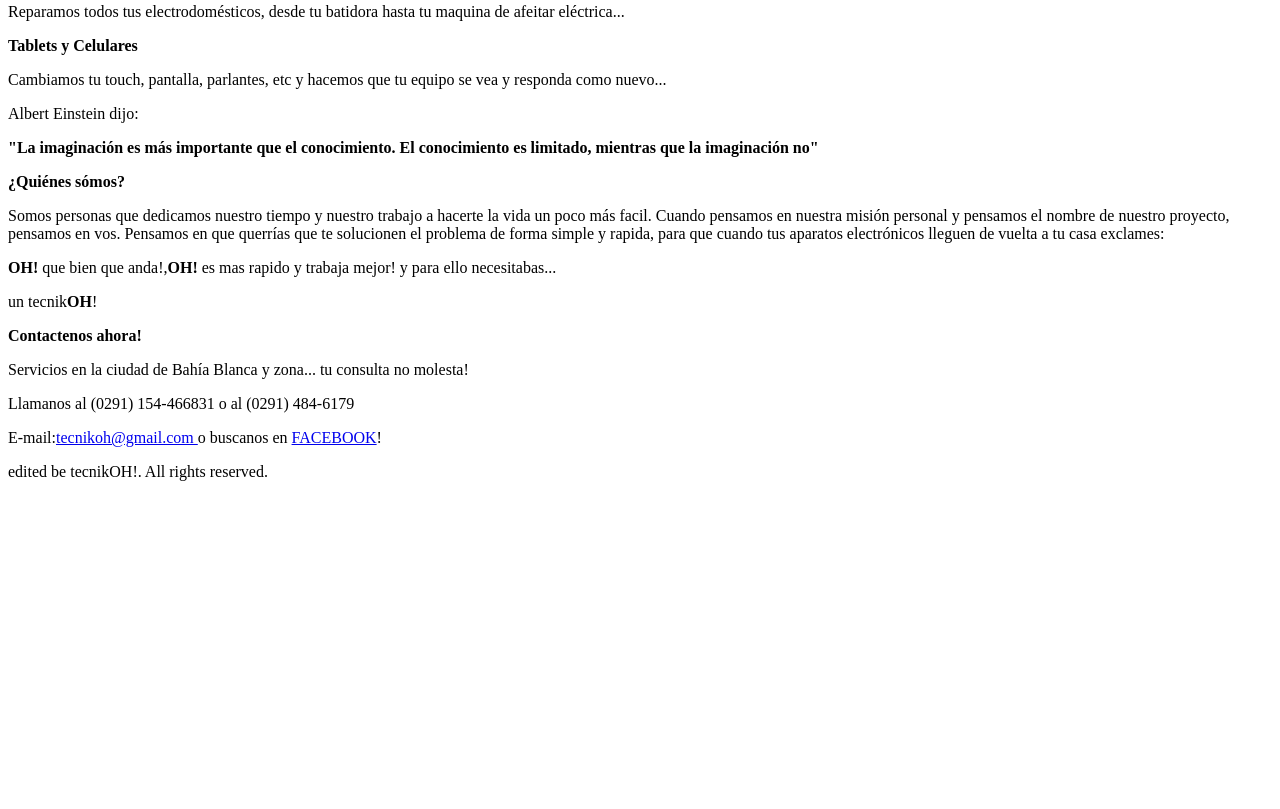
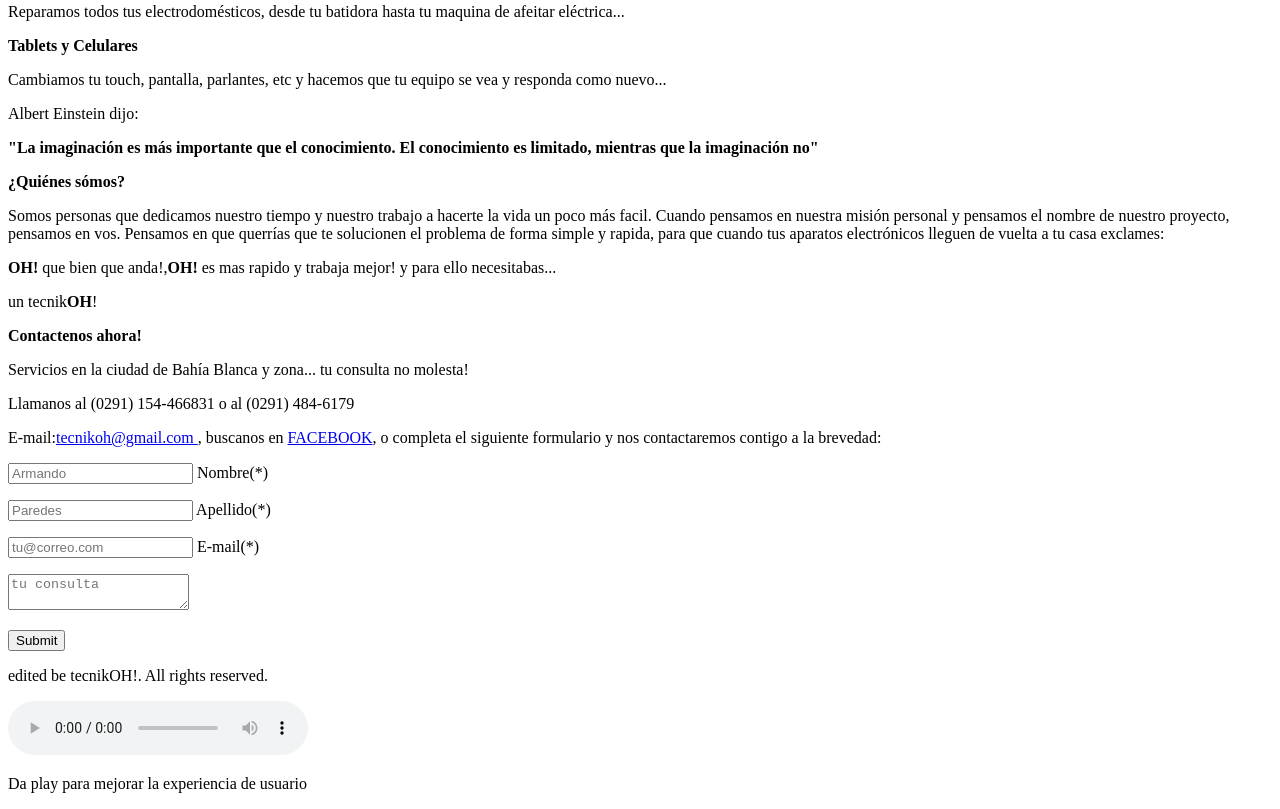
Before and after one commit to MarcoCerrence/repositorio-0, a plain HTML site: page Index.html in a window 1280 px wide. Shown: the part 2234-3043 px from the top of the page. Before the commit the page ends 2723 px from the top, so only its background shows below. Drawn offline with Linux system fonts and the light colour scheme.

Commit message:
modificaciones, audio y formulario

```diff
--- a/Index.html
+++ b/Index.html
@@ -70,9 +70,17 @@
 <section id=contact><strong>Contactenos ahora!</strong><p></p>
 <p>Servicios en la ciudad de Bahía Blanca y zona... tu consulta no molesta!</p>
 <p>Llamanos al (0291) 154-466831 o al (0291) 484-6179</p>
-<p>E-mail:<a href=mailto:tecnikoh@gmail.com>tecnikoh@gmail.com </a> o buscanos en <a href=https://www.facebook.com/tecnikohservice> FACEBOOK</a>!
+<p>E-mail:<a href=mailto:tecnikoh@gmail.com>tecnikoh@gmail.com </a>, buscanos en <a href=https://www.facebook.com/tecnikohservice> FACEBOOK</a>, o completa el siguiente formulario y nos contactaremos contigo a la brevedad:
+<form>
+<p><input type="text" placeholder="Armando" required> Nombre(*)</p>
+<p><input type="text" placeholder="Paredes" required> Apellido(*)</p>
+<p><input type="email" placeholder="tu@correo.com" required> E-mail(*)</p>
+<p><textarea placeholder="tu consulta"></textarea>
+<p><input type="submit">
+
 </section>
 <footer>
-edited be tecnikOH!. All rights reserved.
+edited be tecnikOH!. All rights reserved. <p><audio src="audio/aud1.mp3" controls loop></p><p>Da play para mejorar la experiencia de usuario</p>
+
 </footer>
 </html>
```
Also changed, not shown: 1 other file.
